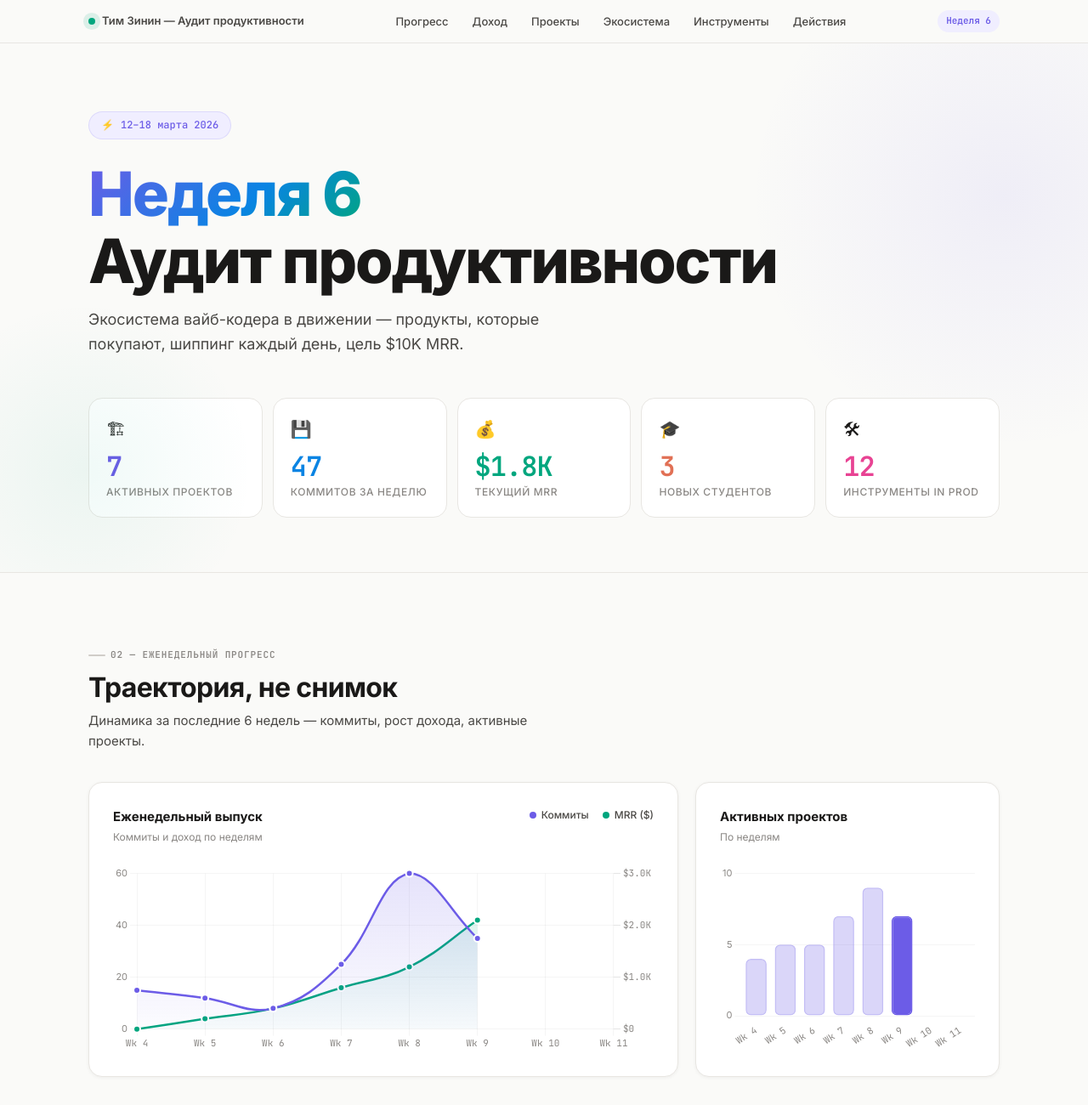
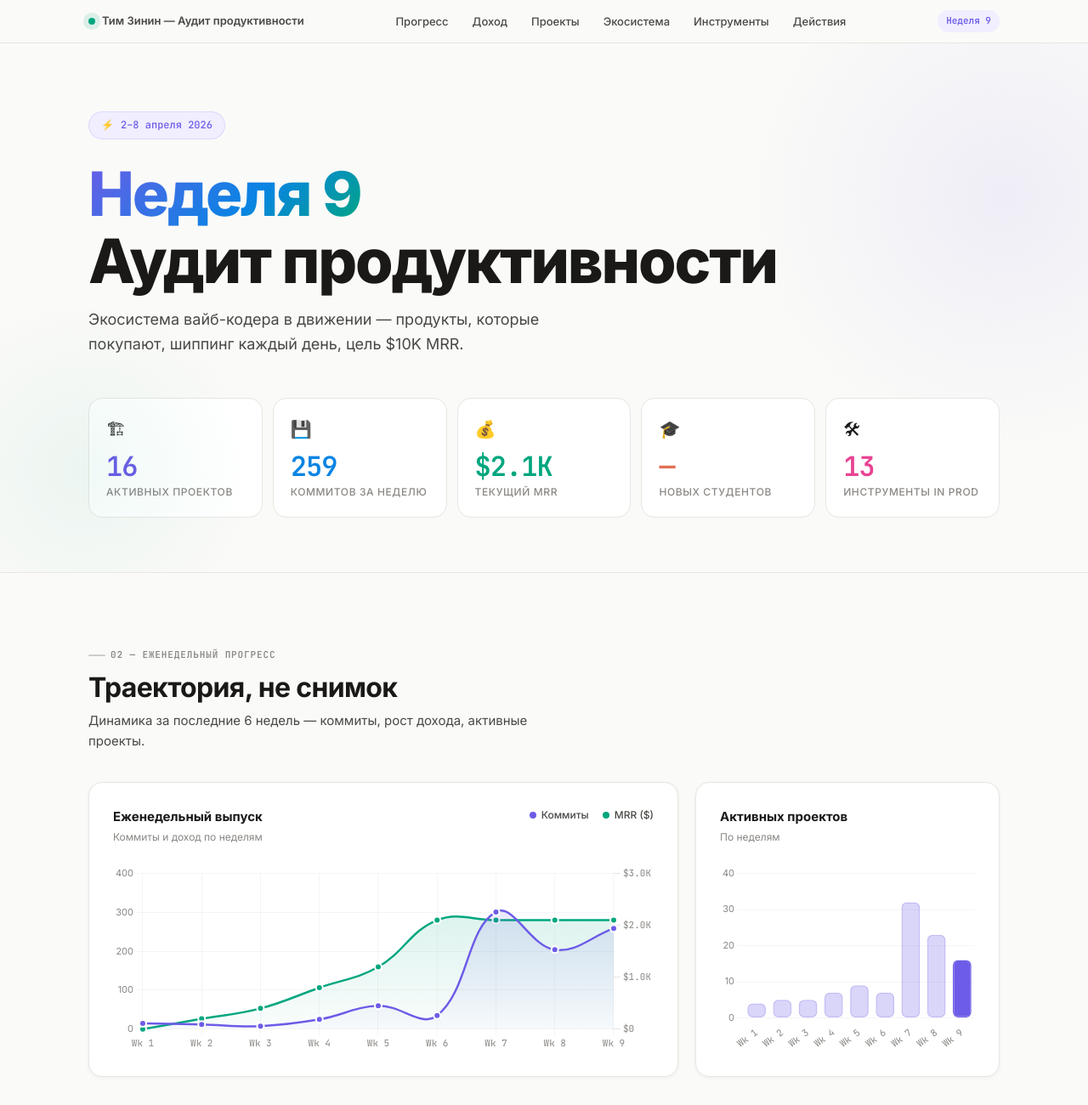
Before and after one commit to TimmyZinin/productivity-audit, a plain HTML site: page index.html in a window 1280 px wide. Shown: the top 1300 px of the page at 85% size. Drawn offline with nearby package versions, Linux system fonts and the light colour scheme.

Commit message:
weekly-audit: неделя 9 (2-8 апреля 2026)
- 259 коммитов, 16 активных репо
- MRR держим $2.1K (нет свежих данных за недели 7-9, требуется revenue-pulse)
- Расширены chart arrays до 9 недель (недели 7-9 добавлены)
- Action items: revenue-pulse audit, focus check по распылению, чистка скиллов

Co-Authored-By: Claude Opus 4.6 (1M context) <noreply@anthropic.com>

```diff
--- a/index.html
+++ b/index.html
@@ -1302,7 +1302,7 @@ section + section {
         <li><a href="#actions">Действия</a></li>
       </ul>
       <!-- data-week-number placeholder -->
-      <span class="nav-badge mono" data-placeholder="week-badge">Неделя 6</span>
+      <span class="nav-badge mono" data-placeholder="week-badge">Неделя 9</span>
     </div>
   </div>
 </nav>
@@ -1317,11 +1317,11 @@ section + section {
       <!-- data-week-number, data-date-range placeholders -->
       <div class="hero-eyebrow mono">
         <span>⚡</span>
-        <span data-placeholder="date-range">12–18 марта 2026</span>
+        <span data-placeholder="date-range">2–8 апреля 2026</span>
       </div>
 
       <h1 class="hero-title">
-        <span class="week-label" data-placeholder="week-label">Неделя 6</span><br>
+        <span class="week-label" data-placeholder="week-label">Неделя 9</span><br>
         Аудит продуктивности
       </h1>
 
@@ -1337,35 +1337,35 @@ section + section {
       <!-- data-active-projects -->
       <div class="metric-card violet reveal reveal-delay-1">
         <span class="metric-icon">🏗</span>
-        <div class="metric-value" data-placeholder="active-projects">7</div>
+        <div class="metric-value" data-placeholder="active-projects">16</div>
         <div class="metric-label">Активных проектов</div>
       </div>
 
       <!-- data-commits-week -->
       <div class="metric-card blue reveal reveal-delay-2">
         <span class="metric-icon">💾</span>
-        <div class="metric-value" data-placeholder="commits-week">47</div>
+        <div class="metric-value" data-placeholder="commits-week">259</div>
         <div class="metric-label">Коммитов за неделю</div>
       </div>
 
       <!-- data-mrr -->
       <div class="metric-card green reveal reveal-delay-3">
         <span class="metric-icon">💰</span>
-        <div class="metric-value" data-placeholder="mrr">$1.8K</div>
+        <div class="metric-value" data-placeholder="mrr">$2.1K</div>
         <div class="metric-label">Текущий MRR</div>
       </div>
 
       <!-- data-new-students -->
       <div class="metric-card amber reveal reveal-delay-4">
         <span class="metric-icon">🎓</span>
-        <div class="metric-value" data-placeholder="new-students">3</div>
+        <div class="metric-value" data-placeholder="new-students">—</div>
         <div class="metric-label">Новых студентов</div>
       </div>
 
       <!-- data-tools-prod -->
       <div class="metric-card pink reveal reveal-delay-5">
         <span class="metric-icon">🛠</span>
-        <div class="metric-value" data-placeholder="tools-prod">12</div>
+        <div class="metric-value" data-placeholder="tools-prod">13</div>
         <div class="metric-label">Инструменты in Prod</div>
       </div>
 
@@ -1454,7 +1454,7 @@ section + section {
         <div class="mrr-display">
           <span class="mrr-currency">$</span>
           <!-- data-mrr placeholder -->
-          <span class="mrr-value" data-placeholder="mrr-number">1,850</span>
+          <span class="mrr-value" data-placeholder="mrr-number">2,100</span>
         </div>
         <div class="mrr-label">Ежемесячный регулярный доход</div>
 
@@ -1463,7 +1463,7 @@ section + section {
           <div class="progress-header">
             <span class="progress-label">Путь к $10K MRR</span>
             <!-- data-mrr-pct placeholder: (mrr / 10000 * 100).toFixed(1) -->
-            <span class="progress-pct" data-placeholder="mrr-pct">18.5%</span>
+            <span class="progress-pct" data-placeholder="mrr-pct">21%</span>
           </div>
           <div class="progress-bar-bg">
             <!-- data-width set by JS from mrr-pct -->
@@ -1536,7 +1536,7 @@ section + section {
           <canvas id="chartДоходMix"></canvas>
           <div class="doughnut-center">
             <!-- data-mrr-short placeholder -->
-            <div class="doughnut-center-value" data-placeholder="mrr-short">$1.8K</div>
+            <div class="doughnut-center-value" data-placeholder="mrr-short">$2.1K</div>
             <div class="doughnut-center-label">MRR</div>
           </div>
         </div>
@@ -1983,9 +1983,9 @@ section + section {
     <div class="footer-text mono">
       Сгенерировано <strong>/weekly-audit</strong> skill
       &nbsp;·&nbsp;
-      <strong data-placeholder="footer-week">Неделя 6</strong>
+      <strong data-placeholder="footer-week">Неделя 9</strong>
       &nbsp;·&nbsp;
-      <span data-placeholder="footer-date">18 марта 2026</span>
+      <span data-placeholder="footer-date">10 апреля 2026</span>
       &nbsp;·&nbsp;
       Tim Zinin Аудит продуктивности V2
     </div>
@@ -2000,23 +2000,23 @@ section + section {
 // DATA — replace these with actual injected values
 // ============================================================
 
-// DATA: last 8 weeks labels — format "Wk N"
-const WEEK_LABELS = ['Wk 4', 'Wk 5', 'Wk 6', 'Wk 7', 'Wk 8', 'Wk 9', 'Wk 10', 'Wk 11'];
-
-// DATA: commits per week (last 8 weeks)
-const DATA_COMMITS = [15, 12, 8, 25, 60, 35];
-
-// DATA: MRR per week in $ (last 8 weeks)
-const DATA_MRR_WEEKLY = [0, 200, 400, 800, 1200, 2100];
-
-// DATA: active projects count per week (last 8 weeks)
-const DATA_ACTIVE_PROJECTS = [4, 5, 5, 7, 9, 7];
-
-// DATA: revenue breakdown for doughnut [СБОРКА, Консультации, Ботаника]
-const DATA_ДОХОД_MIX = [950, 700, 200];
+// DATA: last 9 weeks labels — format "Wk N"
+const WEEK_LABELS = ['Wk 1', 'Wk 2', 'Wk 3', 'Wk 4', 'Wk 5', 'Wk 6', 'Wk 7', 'Wk 8', 'Wk 9'];
+
+// DATA: commits per week (weeks 1-9)
+const DATA_COMMITS = [15, 12, 8, 25, 60, 35, 301, 204, 259];
+
+// DATA: MRR per week in $ (weeks 1-9). Недели 7-9: нет свежих данных, держим 2100
+const DATA_MRR_WEEKLY = [0, 200, 400, 800, 1200, 2100, 2100, 2100, 2100];
+
+// DATA: active projects count per week (weeks 1-9)
+const DATA_ACTIVE_PROJECTS = [4, 5, 5, 7, 9, 7, 32, 23, 16];
+
+// DATA: revenue breakdown for doughnut [СБОРКА, Консультации, Marshall/другое]
+const DATA_ДОХОД_MIX = [500, 1000, 600];
 
 // DATA: MRR progress bar target %
-const MRR_TARGET_PCT = 18.5;
+const MRR_TARGET_PCT = 21;
 
 // ============================================================
 // CHART DEFAULTS
```
Also changed, not shown: 1 other file.
